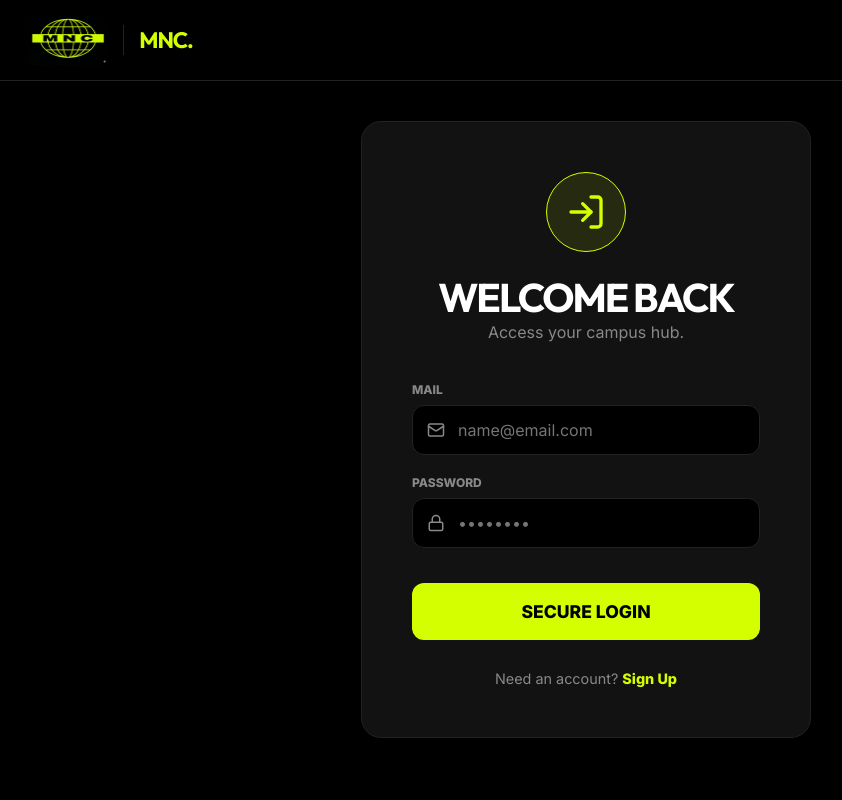
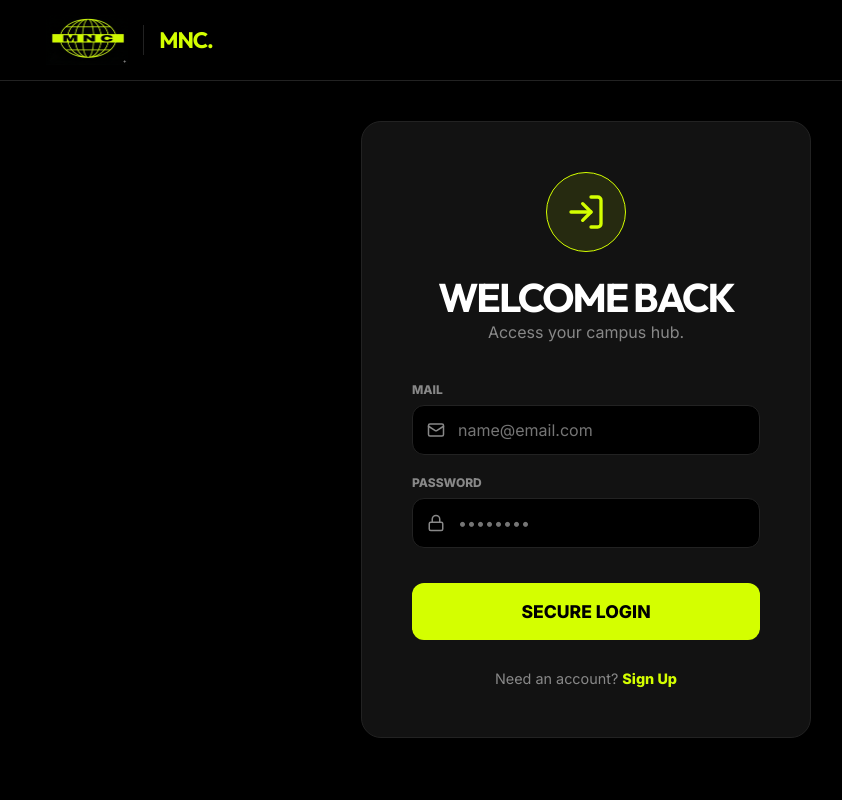
Before and after one commit to Yashwin2318/midnight-cravings, a React (Vite) app in the folder client/: page /login in a window 1280 px wide. Shown: the top 800 px of the page, without its empty margins (54-896 px from the left). Built offline with nearby package versions, Linux system fonts and the light colour scheme; no server answers.

Commit message:
Layout: Increased side padding to 60px for better content spacing

```diff
--- a/client/src/index.css
+++ b/client/src/index.css
@@ -33,7 +33,7 @@ h1, h2, h3, .font-heading {
 .container {
   max-width: 1200px;
   margin: 0 auto;
-  padding: 0 40px;
+  padding: 0 60px;
 }
 
 /* Glass & Card Effects */
```
